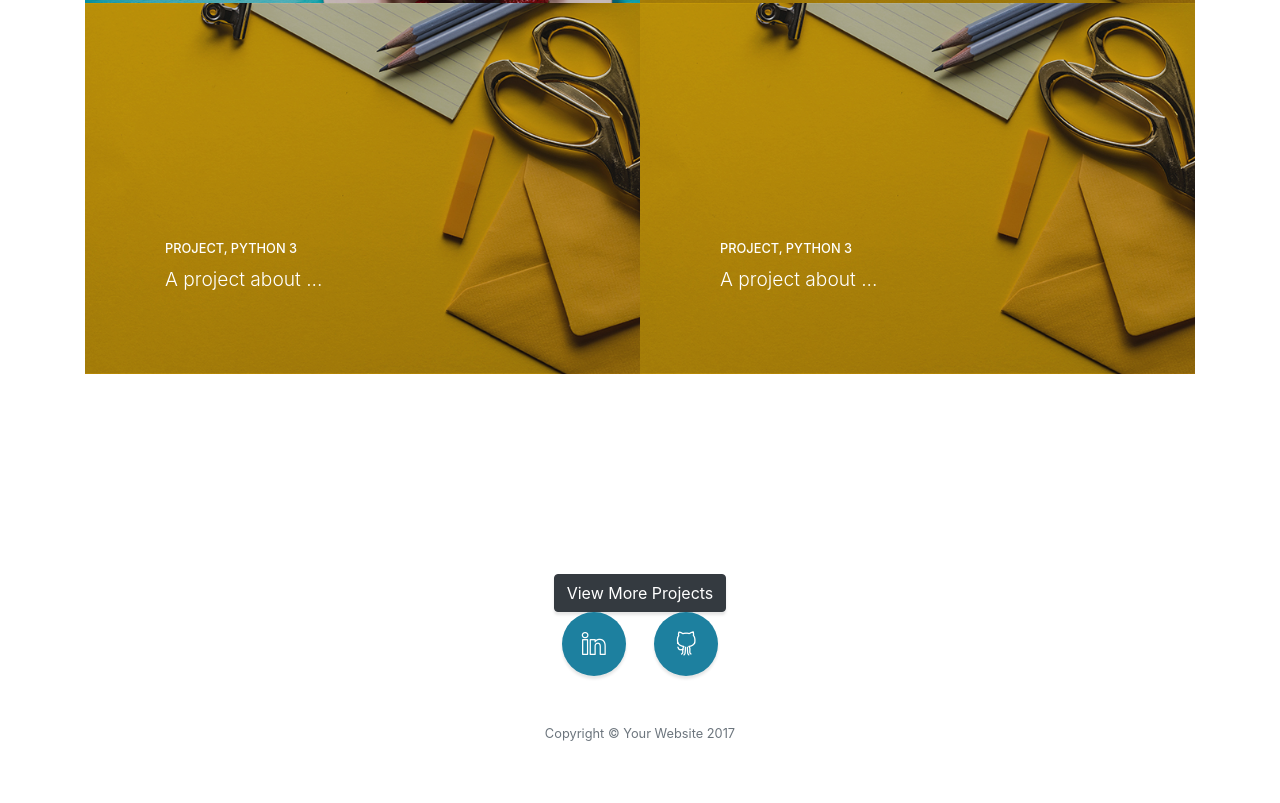
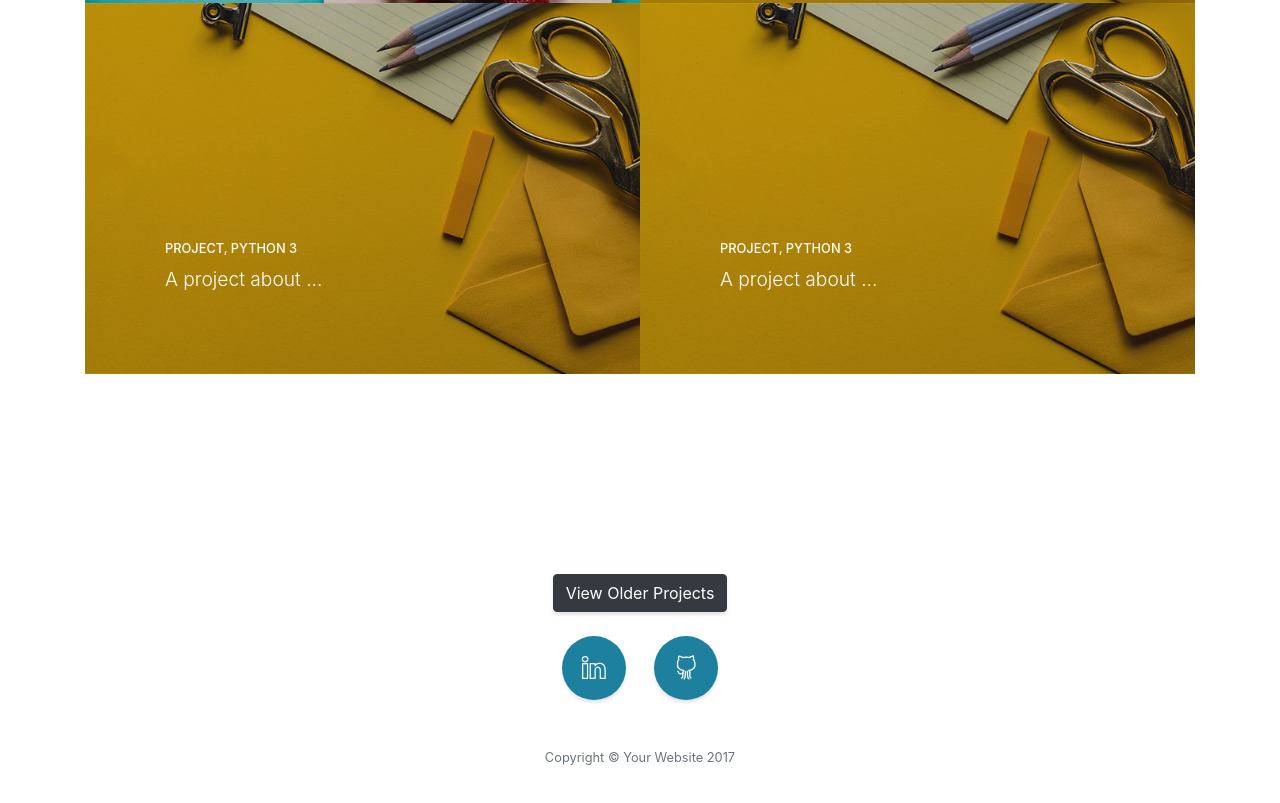
Before and after one commit to ccarmistead/ARCHIVEccarmistead.github.io, a website with bundled scripts: page index.html in a window 1280 px wide. Shown: the part 2962-3765 px from the top of the page. Built offline with nearby package versions, Linux system fonts and the light colour scheme.

Commit message:
Update index.html

```diff
--- a/index.html
+++ b/index.html
@@ -228,7 +228,9 @@
     <!-- Footer -->
     <footer class="footer text-center">
       <div class="container">
-        <a class="btn btn-dark btn-xl js-scroll-trigger" href="#services">View More Projects</a>
+        <a class="btn btn-dark btn-xl js-scroll-trigger" href="#services">View Older Projects</a>
+        <br/>
+        <br/>
         <ul class="list-inline mb-5">
           <!--<li class="list-inline-item">
             <a class="social-link rounded-circle text-white mr-3" href="#">
```
